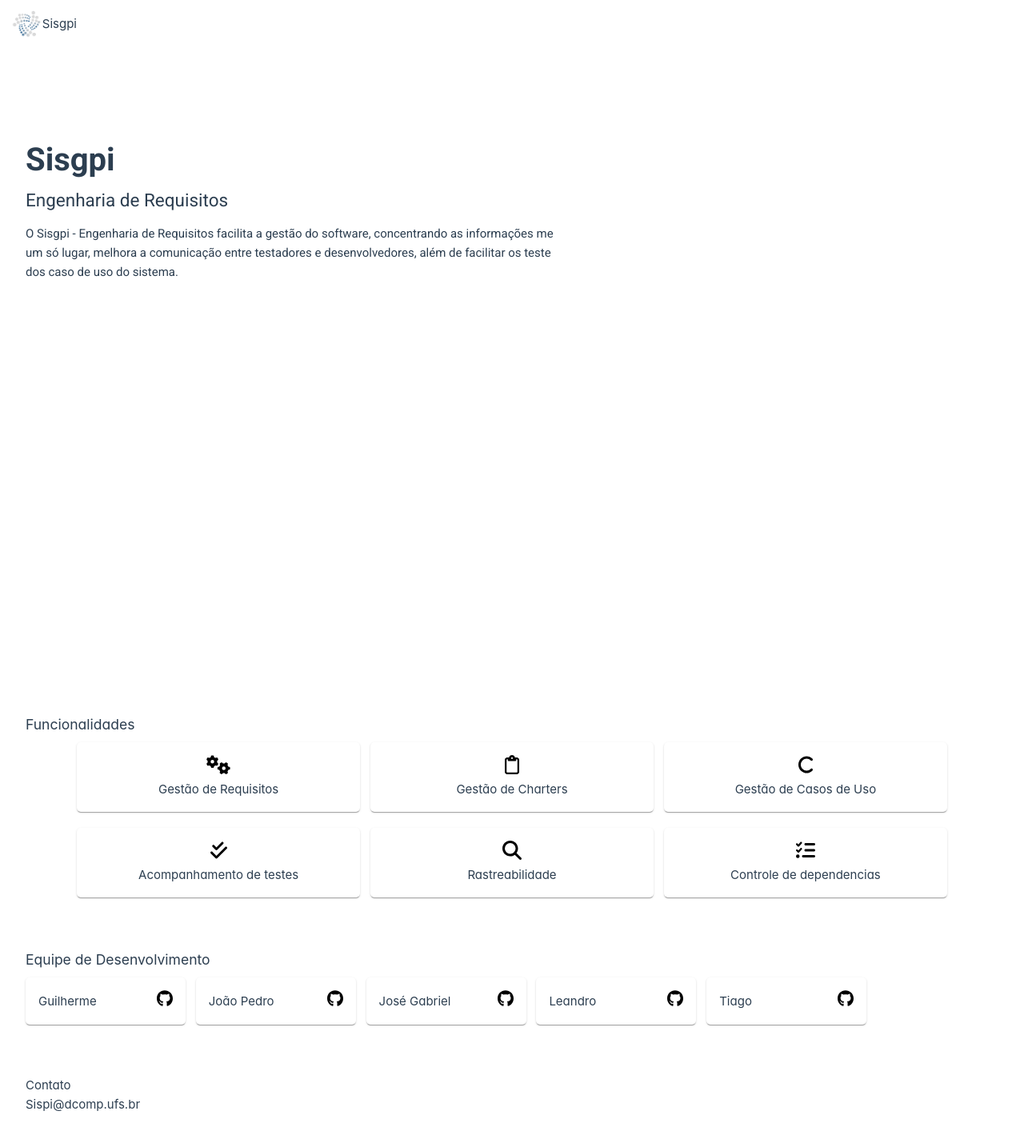
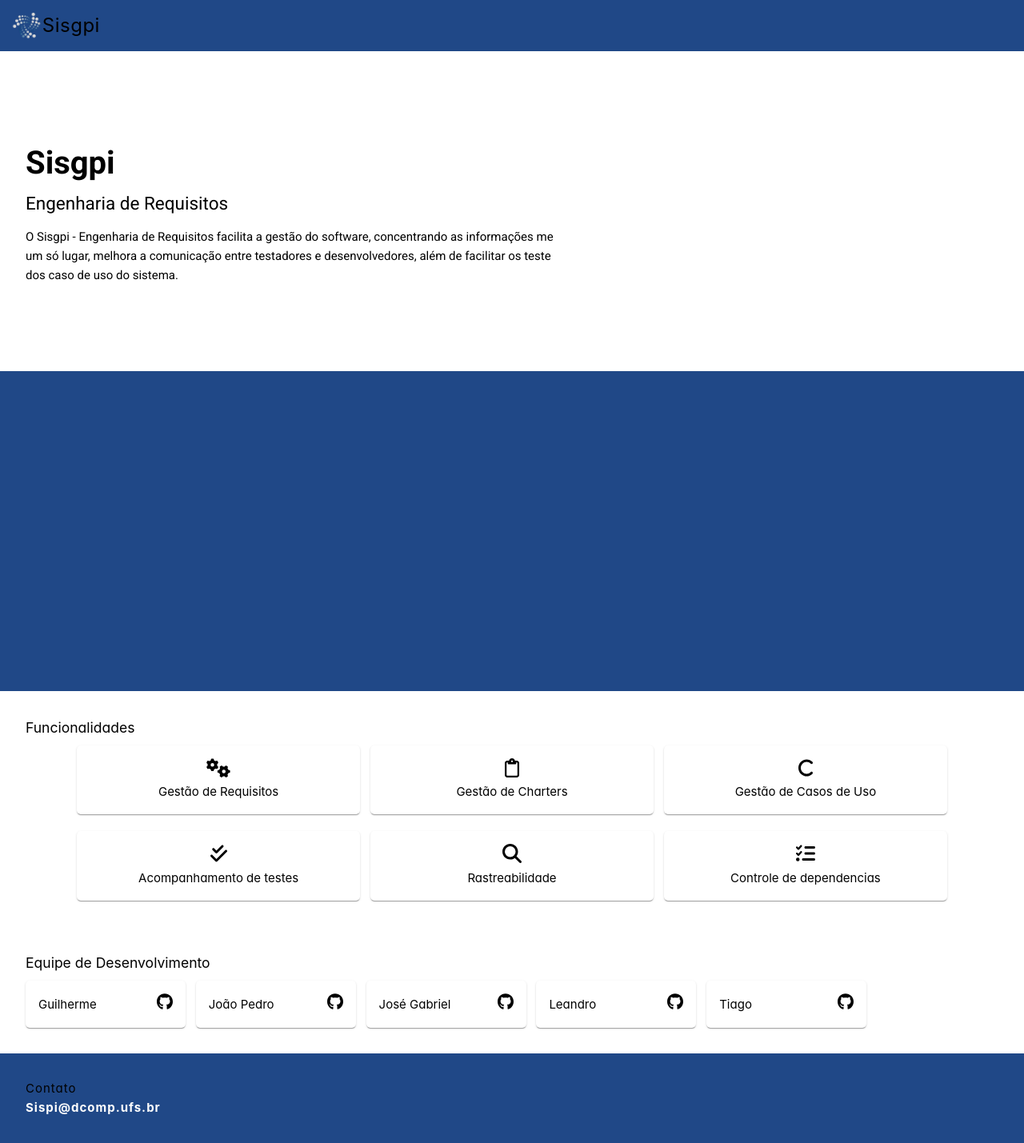
Before and after one commit to JPedro-SG/Sispi-req-Static-page, a Vue app: page / in a window 1280 px wide. Shown: the whole page at 80% size. Built offline with nearby package versions, Linux system fonts and the light colour scheme.

Commit message:
updates colors

```diff
--- a/src/App.vue
+++ b/src/App.vue
@@ -11,7 +11,7 @@ import CsuIcon from "./components/icons/CsuIcon.vue";
 
 <template>
   <div class="container">
-    <header><img src="./assets/SispiLogo.png" />Sisgpi</header>
+    <header><img src="./assets/SispiLogo.png" /><span>Sisgpi</span></header>
     <!-- Primeira Seção -->
     <div class="section-1">
       <h1>Sisgpi</h1>
@@ -101,6 +101,10 @@ import CsuIcon from "./components/icons/CsuIcon.vue";
 </template>
 
 <style scoped>
+* {
+  color: black;
+}
+
 .section-1,
 .section-2,
 .section-3,
@@ -111,6 +115,13 @@ footer {
 p {
   max-width: 80ch;
   text-align: left;
+}
+header {
+  background-color: #204887;
+  color: white;
+  font-weight: bold;
+  font-size: 24px;
+  letter-spacing: 0.5px;
 }
 .section-1 {
   /* color: white; */
@@ -142,7 +153,7 @@ p {
   width: 100%;
   display: flex;
   justify-content: center;
-  /* background-color: #204887; */
+  background-color: #204887;
 }
 
 .video video {
@@ -235,6 +246,12 @@ img {
   height: 400px;
 }
 
+footer {
+  background-color: #204887;
+  color: white;
+  font-weight: bold;
+  letter-spacing: 1px;
+}
 .section-3 {
 }
 
```
Also changed, not shown: 5 other files (tests, documents, lock files or other folders).
